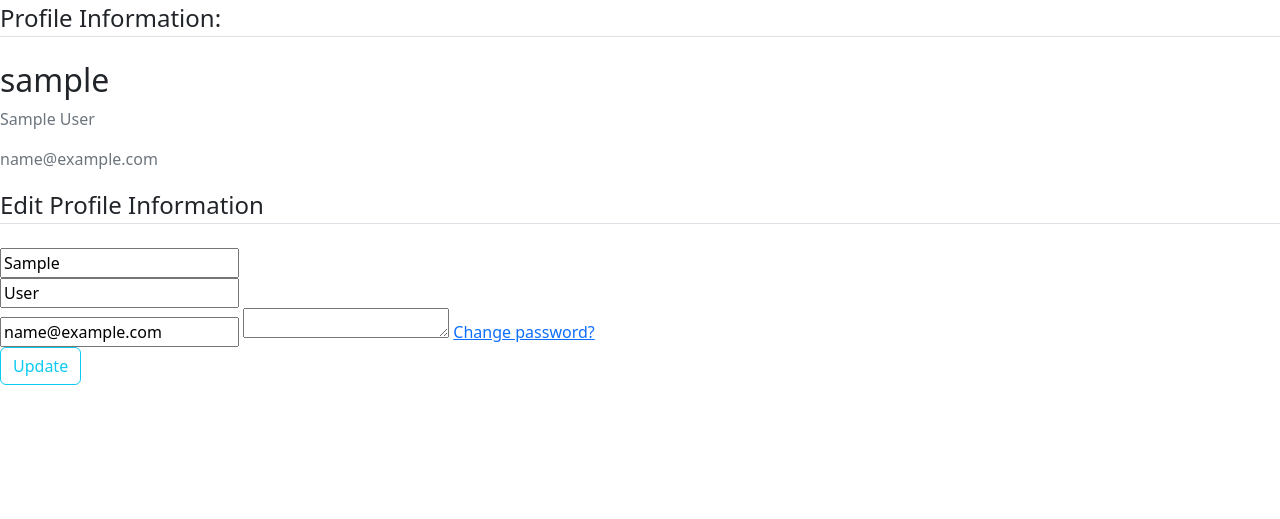
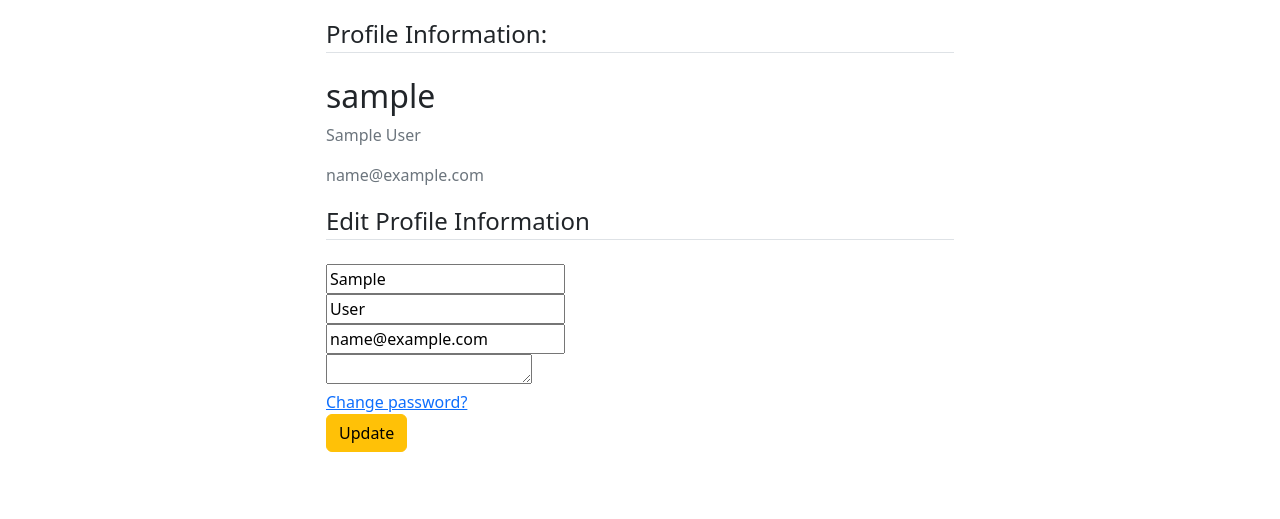
Before and after one commit to SampurnaC/jobs_activity, a Django app: a page that uses accounts/templates/accounts/profile.html in a window 1280 px wide. Shown: the part 56-575 px from the top of the page. Run offline with Django 4.2, Linux system fonts and the light colour scheme; the visitor is signed in with stand-in values (Sample User, id 1); data comes from the database, SQL or seed files in the repository; some libraries are stand-ins or nearby versions.

Commit message:
add bootstrap classes to templates

```diff
--- a/accounts/templates/accounts/profile.html
+++ b/accounts/templates/accounts/profile.html
@@ -1,6 +1,8 @@
 {% extends 'jobs/base.html' %}
+{% load crispy_forms_tags %}
 {% block content %}
-<div class="content-section col-lg-12 col-md-12 col-sm-12 tutorial-style" style="min-height:65vh;">
+<div class="row justify-content-center mt-3">
+    <div class="col-md-6 col-sm-12 position-relative">
     <legend class="border-bottom mb-4">Profile Information:</legend>
     <form method="POST" enctype="multipart/form-data">
         {% csrf_token %}
@@ -18,23 +20,28 @@
             <fieldset class="form-group">
                 <legend class="border-bottom mb-4">Edit Profile Information</legend>
                 <div class="form-row">
-                    <div class="form-group col-md-6 mb-0">
-                        {{ form.first_name }}
+                    <div class="form-group col-md-8 mb-0">
+                        {{ form.first_name | as_crispy_field }}
                     </div>
-                    <div class="form-group col-md-6 mb-0">
-                        {{ form.last_name }}
+                    <div class="form-group col-md-8 mb-0">
+                        {{ form.last_name | as_crispy_field}}
                     </div>
                 </div>
-                {{ form.email }}
-                {{ form.description }}
+                <div class="form-group col-md-8 mb-0">
+                    {{ form.email | as_crispy_field}}
+                </div>
+                <div class="form-group col-md-8 mb-0">
 
+                    {{ form.description| as_crispy_field }}
+                </div>
                 <a href="{% url 'password-change' %}">Change password?</a>
 
             </fieldset>
             <div class="form-group">
-                <button class="btn btn-outline-info" type="submit">Update</button>
+                <button class="btn btn-warning" type="submit">Update</button>
             </div>
         {% endif %}
     </form>
 </div>
+</div>
 {% endblock content %}
```
Also changed, not shown: accounts/templates/accounts/pass_reset_confirm.html (+7 -3 lines), accounts/templates/accounts/password_reset.html (+6 -3 lines).
